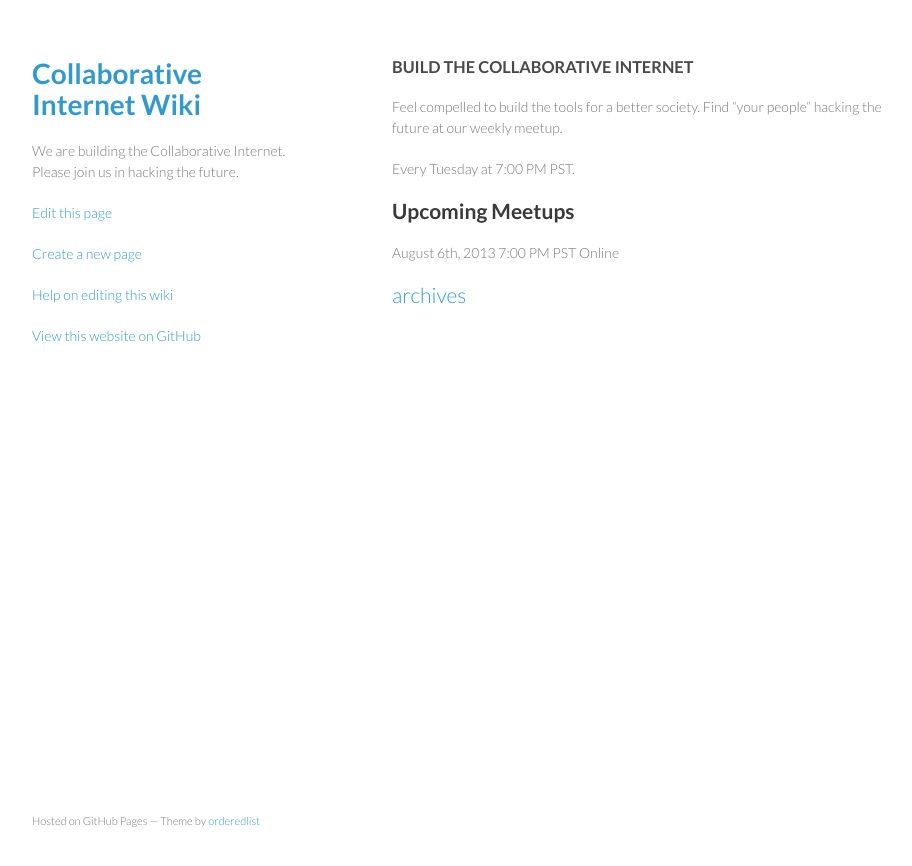
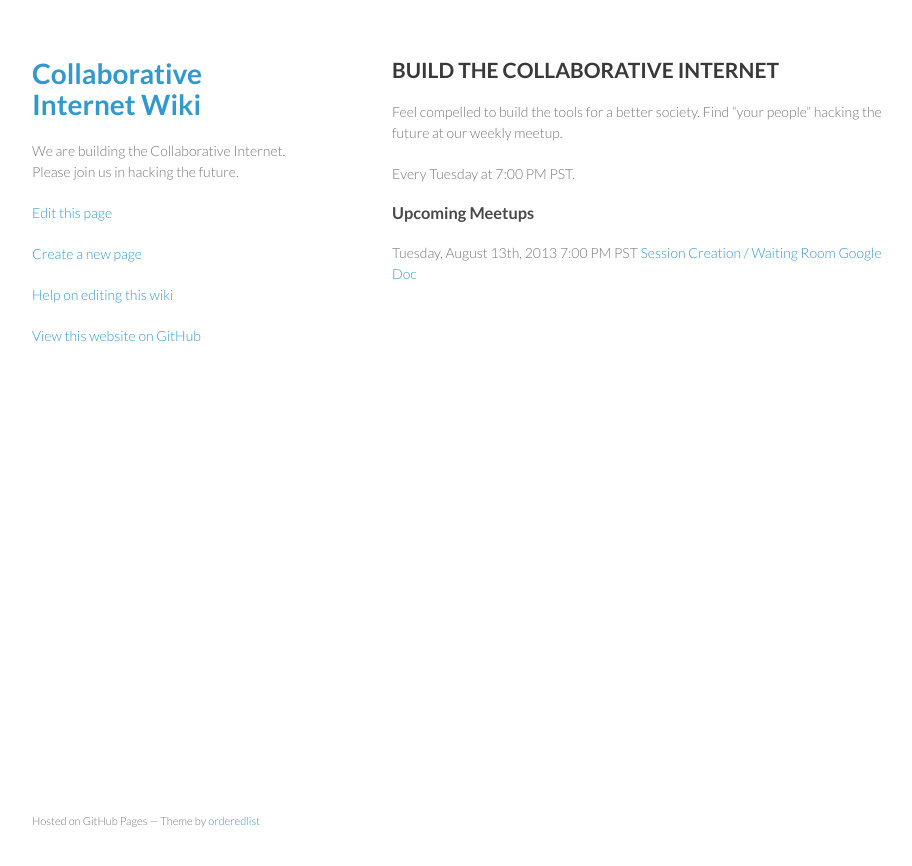
Before and after one commit to collaborativeinternet/collaborativeinternet.github.io, a Jekyll site: the page built from index.md, in a window 1280 px wide. Shown: the top 866 px of the page, without its empty margins (178-1090 px from the left). Built offline with Jekyll 4.4.1, drawn with Linux system fonts in a browser that asks for light colours.

Commit message:
removed archives and added link to 8/13 meetups google doc

```diff
--- a/index.md
+++ b/index.md
@@ -3,15 +3,13 @@ layout: default
 published: true
 ---
 
-### BUILD THE COLLABORATIVE INTERNET
+## BUILD THE COLLABORATIVE INTERNET
 Feel compelled to build the tools for a better society.
 Find "your people" hacking the future at our weekly meetup.
 
 Every Tuesday at 7:00 PM PST.
 
-## Upcoming Meetups
-August 6th, 2013
+### Upcoming Meetups
+Tuesday, August 13th, 2013
 7:00 PM PST
-Online
-
-## [archives](http://collaborativeinter.net/wiki/archives.html)
+[Session Creation / Waiting Room Google Doc](https://docs.google.com/spreadsheet/ccc?key=0Aqe_OvhjNeDPdFlpNzN5OEhhaW5uMnFuMm9ld0I0QkE&usp=sharing)
```
